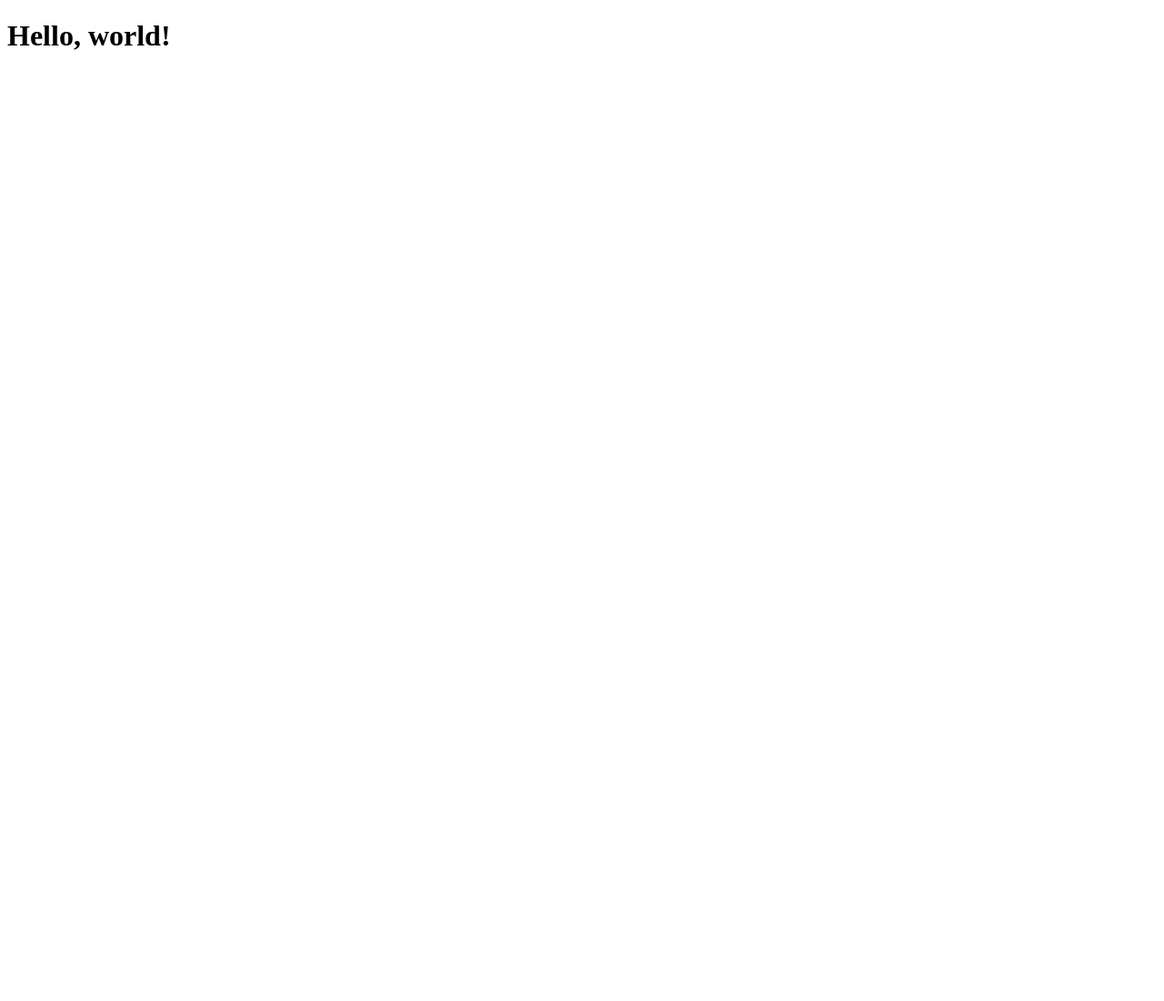
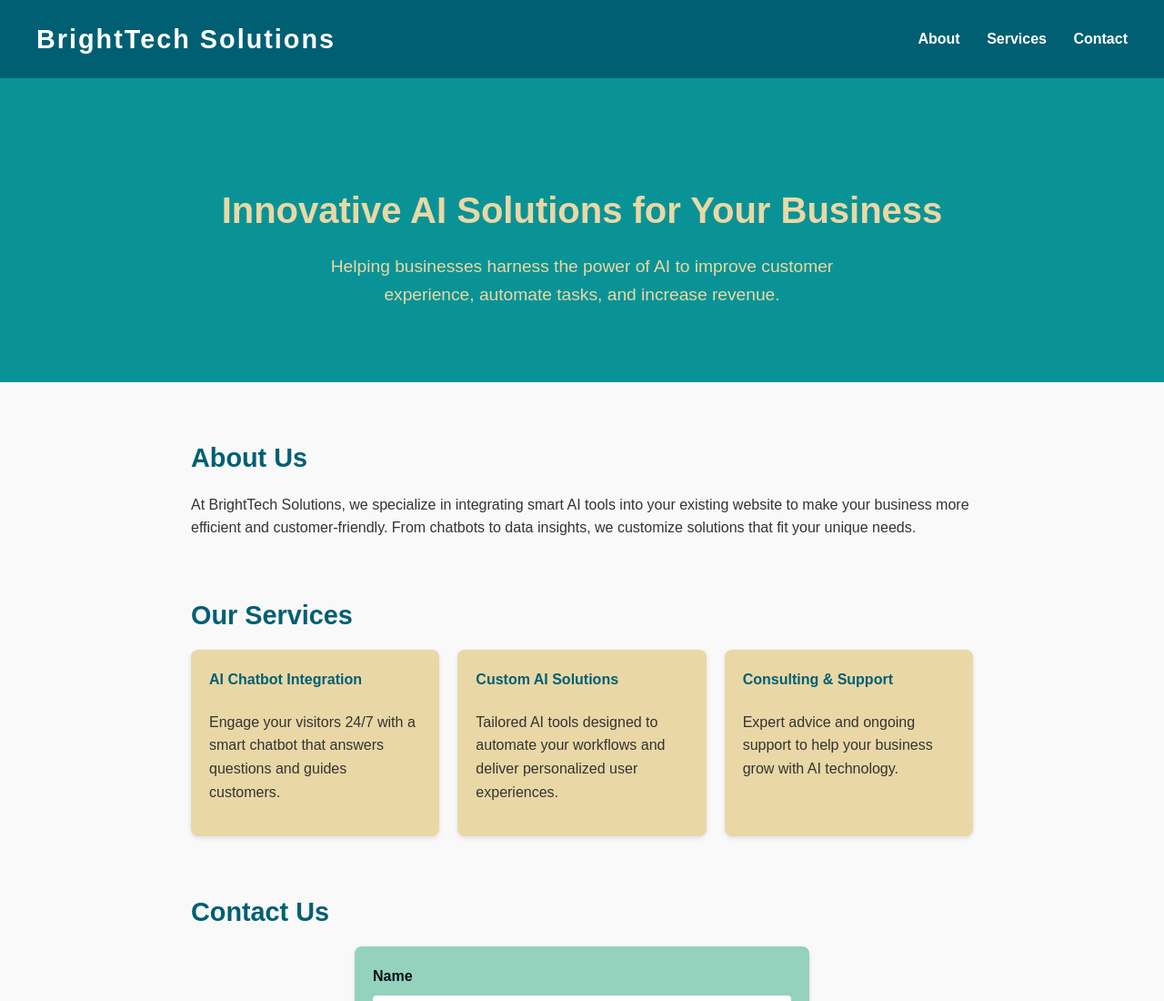
Before and after one commit to BenTheBench123/Test-Website, a plain HTML site: page index.html in a window 1280 px wide. Shown: the top 1100 px of the page at 91% size. Before the commit the page ends 800 px from the top, so only its background shows below. Drawn offline with Linux system fonts and the light colour scheme.

Commit message:
Update index.html

```diff
--- a/index.html
+++ b/index.html
@@ -1,12 +1,205 @@
 <!DOCTYPE html>
-<html>
-  <head>
-    <title>My Basic Website</title>
-  </head>
+<html lang="en">
+<head>
+  <meta charset="UTF-8" />
+  <meta name="viewport" content="width=device-width, initial-scale=1" />
+  <title>BrightTech Solutions</title>
+  <style>
+    /* Reset some basics */
+    * {
+      box-sizing: border-box;
+    }
+    body {
+      font-family: Arial, sans-serif;
+      margin: 0;
+      line-height: 1.6;
+      background: #f9f9f9;
+      color: #333;
+    }
+    header {
+      background: #005f73;
+      color: #fff;
+      padding: 20px 40px;
+      display: flex;
+      justify-content: space-between;
+      align-items: center;
+    }
+    header h1 {
+      margin: 0;
+      font-size: 1.8rem;
+      letter-spacing: 2px;
+    }
+    nav a {
+      color: #fff;
+      text-decoration: none;
+      margin-left: 25px;
+      font-weight: bold;
+      transition: color 0.3s;
+    }
+    nav a:hover {
+      color: #94d2bd;
+    }
+    .hero {
+      background: #0a9396;
+      color: #e9d8a6;
+      text-align: center;
+      padding: 80px 20px;
+    }
+    .hero h2 {
+      font-size: 2.5rem;
+      margin-bottom: 15px;
+    }
+    .hero p {
+      font-size: 1.2rem;
+      max-width: 600px;
+      margin: 0 auto;
+    }
+    main {
+      max-width: 900px;
+      margin: 40px auto;
+      padding: 0 20px;
+    }
+    section {
+      margin-bottom: 60px;
+    }
+    section h3 {
+      font-size: 1.8rem;
+      margin-bottom: 15px;
+      color: #005f73;
+    }
+    .services-list {
+      display: flex;
+      justify-content: space-between;
+      gap: 20px;
+      flex-wrap: wrap;
+    }
+    .service {
+      background: #e9d8a6;
+      padding: 20px;
+      border-radius: 8px;
+      flex: 1 1 250px;
+      box-shadow: 0 2px 5px rgba(0,0,0,0.1);
+    }
+    .service h4 {
+      margin-top: 0;
+      color: #005f73;
+    }
+    form {
+      background: #94d2bd;
+      padding: 20px;
+      border-radius: 8px;
+      box-shadow: 0 2px 5px rgba(0,0,0,0.1);
+      max-width: 500px;
+      margin: 0 auto;
+    }
+    form label {
+      display: block;
+      margin-bottom: 8px;
+      font-weight: bold;
+      color: #001219;
+    }
+    form input,
+    form textarea {
+      width: 100%;
+      padding: 10px;
+      margin-bottom: 15px;
+      border: none;
+      border-radius: 4px;
+      font-size: 1rem;
+    }
+    form button {
+      background: #005f73;
+      color: #e9d8a6;
+      border: none;
+      padding: 12px 20px;
+      font-size: 1rem;
+      border-radius: 4px;
+      cursor: pointer;
+      transition: background 0.3s;
+    }
+    form button:hover {
+      background: #0a9396;
+    }
+    footer {
+      background: #001219;
+      color: #fff;
+      text-align: center;
+      padding: 15px 10px;
+      font-size: 0.9rem;
+    }
 
-  <script src="//code.tidio.co/xaqlfj102qge7grt8ovx8sr8r7yjj8zb.js" async></script>
+    /* Responsive */
+    @media(max-width: 600px) {
+      .services-list {
+        flex-direction: column;
+      }
+      nav a {
+        margin-left: 15px;
+      }
+    }
+  </style>
+</head>
+<body>
 
-  <body>
-    <h1>Hello, world!</h1>
-  </body>
+<header>
+  <h1>BrightTech Solutions</h1>
+  <nav>
+    <a href="#about">About</a>
+    <a href="#services">Services</a>
+    <a href="#contact">Contact</a>
+  </nav>
+</header>
+
+<section class="hero">
+  <h2>Innovative AI Solutions for Your Business</h2>
+  <p>Helping businesses harness the power of AI to improve customer experience, automate tasks, and increase revenue.</p>
+</section>
+
+<main>
+  <section id="about">
+    <h3>About Us</h3>
+    <p>At BrightTech Solutions, we specialize in integrating smart AI tools into your existing website to make your business more efficient and customer-friendly. From chatbots to data insights, we customize solutions that fit your unique needs.</p>
+  </section>
+
+  <section id="services">
+    <h3>Our Services</h3>
+    <div class="services-list">
+      <div class="service">
+        <h4>AI Chatbot Integration</h4>
+        <p>Engage your visitors 24/7 with a smart chatbot that answers questions and guides customers.</p>
+      </div>
+      <div class="service">
+        <h4>Custom AI Solutions</h4>
+        <p>Tailored AI tools designed to automate your workflows and deliver personalized user experiences.</p>
+      </div>
+      <div class="service">
+        <h4>Consulting & Support</h4>
+        <p>Expert advice and ongoing support to help your business grow with AI technology.</p>
+      </div>
+    </div>
+  </section>
+
+  <section id="contact">
+    <h3>Contact Us</h3>
+    <form>
+      <label for="name">Name</label>
+      <input type="text" id="name" name="name" placeholder="Your full name" required />
+
+      <label for="email">Email</label>
+      <input type="email" id="email" name="email" placeholder="you@example.com" required />
+
+      <label for="message">Message</label>
+      <textarea id="message" name="message" rows="5" placeholder="How can we help you?" required></textarea>
+
+      <button type="submit">Send Message</button>
+    </form>
+  </section>
+</main>
+
+<footer>
+  &copy; 2025 BrightTech Solutions. All rights reserved.
+</footer>
+
+<script src="//code.tidio.co/xaqlfj102qge7grt8ovx8sr8r7yjj8zb.js" async></script>
+</body>
 </html>
```
